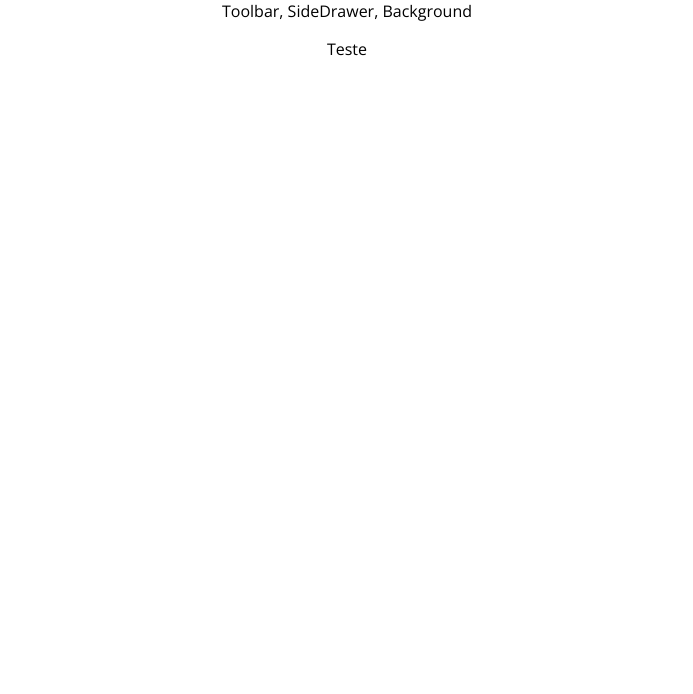
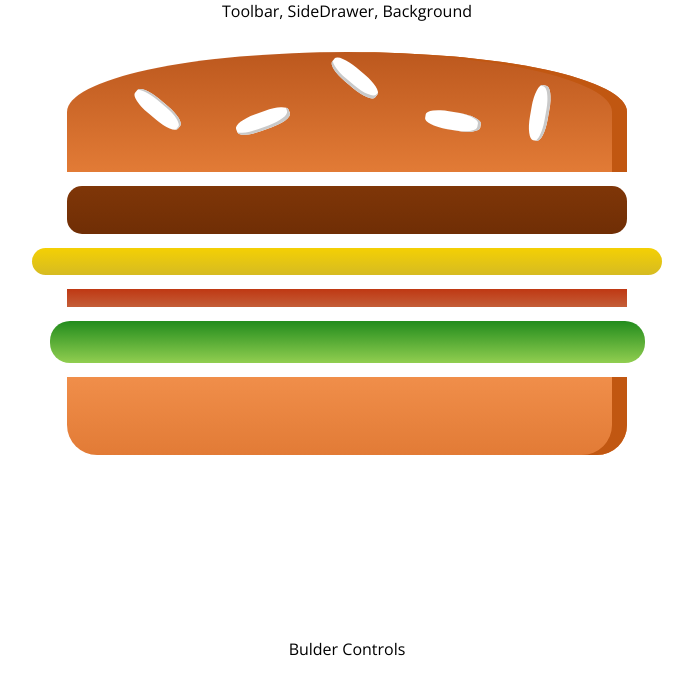
Before and after one commit to totabraz/react-complete-guide, a React app in the folder 02_burger_basics_01/: page / in a window 1280 px wide. Shown: the top 694 px of the page, without its empty margins (293-986 px from the left). Built offline with nearby package versions, Linux system fonts and the light colour scheme.

Commit message:
printing the burger.. (until class 156)

```diff
--- a/02_burger_basics_01/package.json
+++ b/02_burger_basics_01/package.json
@@ -42,6 +42,7 @@
     "postcss-normalize": "7.0.1",
     "postcss-preset-env": "6.7.0",
     "postcss-safe-parser": "4.0.1",
+    "prop-types": "^15.7.2",
     "react": "^16.10.1",
     "react-app-polyfill": "^1.0.3",
     "react-dev-utils": "^9.0.4",
--- a/02_burger_basics_01/src/App.js
+++ b/02_burger_basics_01/src/App.js
@@ -2,7 +2,9 @@
 import logo from './logo.svg';
 import './App.css';
 
-import Layout from '../src/components/Layout/Layouts';
+
+import BurgerBuilder from './containers/BurgerBuilder/BurgerBuilder';
+import Layout from './containers/Layout/Layouts';
 
 function App() {
   return (
@@ -22,7 +24,7 @@
         </a>
       </header> */}
       <Layout>
-        <p>Teste</p>
+        <BurgerBuilder/>
       </Layout>
     </div>
   );
--- /dev/null
+++ b/02_burger_basics_01/src/components/Burger/Burger.js
@@ -0,0 +1,20 @@
+import React from 'react';
+
+import classes from './burger.module.css'
+import BurgerIngredients from './BurgerIngredients';
+
+
+const burger = (props) => {
+    return(
+        <div className={classes.burger}>
+            <BurgerIngredients type="bread-top"/>
+            <BurgerIngredients type="meat"/>
+            <BurgerIngredients type="cheese"/>
+            <BurgerIngredients type="bacon"/>
+            <BurgerIngredients type="salad"/>
+            <BurgerIngredients type="bread-bottom"/>
+        </div>
+    );
+}
+
+export default burger;
--- /dev/null
+++ b/02_burger_basics_01/src/components/Burger/BurgerIngredients.js
@@ -0,0 +1,42 @@
+import React from 'react';
+
+import classes from './BurgerIngredients.module.css';
+import PropTypes from 'prop-types';
+
+const BurgerIngredients = (props) => {
+    let ingredient = null;
+
+    switch (props.type) {
+        case ('bread-bottom'):
+            ingredient = <div className={classes.BreadBottom}></div>
+            break;
+        case ('bread-top'):
+            ingredient = (
+                <div className={classes.BreadTop}>
+                    <div className={classes.Seeds1}></div>
+                    <div className={classes.Seeds2}></div>
+                </div>
+            );
+            break;
+        case ('meat'):
+            ingredient = <div className={classes.Meat}></div>
+            break;
+        case ('cheese'):
+            ingredient = <div className={classes.Cheese}></div>
+            break;
+        case ('bacon'):
+            ingredient = <div className={classes.Bacon}></div>
+            break;
+        case ('salad'):
+            ingredient = <div className={classes.Salad}></div>
+            break;
+        default:
+            ingredient = null;
+    }
+    return ingredient;
+};
+
+BurgerIngredients.prototype = {
+    type: PropTypes.string.isRequired
+}
+export default BurgerIngredients;
--- /dev/null
+++ b/02_burger_basics_01/src/components/Burger/BurgerIngredients.module.css
@@ -0,0 +1,113 @@
+.BreadBottom {
+    height: 13%;
+    width: 80%;
+    background: linear-gradient(#F08E4A, #e27b36);
+    border-radius: 0 0 30px 30px;
+    box-shadow: inset -15px 0 #c15711;
+    margin: 2% auto;
+}
+
+.BreadTop {
+    height: 20%;
+    width: 80%;
+    background: linear-gradient(#bc581e, #e27b36);
+    border-radius: 50% 50% 0 0;
+    box-shadow: inset -15px 0 #c15711;
+    margin: 2% auto;
+    position: relative;
+}
+
+.Seeds1 {
+    width: 10%;
+    height: 15%;
+    position: absolute;
+    background-color: white;
+    left: 30%;
+    top: 50%;
+    border-radius: 40%;
+    transform: rotate(-20deg);
+    box-shadow: inset -2px -3px #c9c9c9;
+}
+
+.Seeds1:after {
+    content: "";
+    width: 100%;
+    height: 100%;
+    position: absolute;
+    background-color: white;
+    left: -170%;
+    top: -260%;
+    border-radius: 40%;
+    transform: rotate(60deg);
+    box-shadow: inset -1px 2px #c9c9c9;
+  }
+
+.Seeds1:before {
+    content: "";
+    width: 100%;
+    height: 100%;
+    position: absolute;
+    background-color: white;
+    left: 180%;
+    top: -50%;
+    border-radius: 40%;
+    transform: rotate(60deg);
+    box-shadow: inset -1px -3px #c9c9c9;
+  }
+
+  .Seeds2 {
+    width: 10%;
+    height: 15%;
+    position: absolute;
+    background-color: white;
+    left: 64%;
+    top: 50%;
+    border-radius: 40%;
+    transform: rotate(10deg);
+    box-shadow: inset -3px 0 #c9c9c9;
+  }
+
+  .Seeds2:before {
+    content: "";
+    width: 100%;
+    height: 100%;
+    position: absolute;
+    background-color: white;
+    left: 150%;
+    top: -130%;
+    border-radius: 40%;
+    transform: rotate(90deg);
+    box-shadow: inset 1px 3px #c9c9c9;
+  }
+
+
+.Meat {
+    width: 80%;
+    height: 8%;
+    background: linear-gradient(#7f3608, #702e05);
+    margin: 2% auto;
+    border-radius: 15px;
+}
+
+.Cheese {
+    width: 90%;
+    height: 4.5%;
+    margin: 2% auto;
+    background: linear-gradient(#f4d004, #d6bb22);
+    border-radius: 20px;
+}
+
+.Salad {
+    width: 85%;
+    height: 7%;
+    margin: 2% auto;
+    background: linear-gradient(#228c1d, #91ce50);
+    border-radius: 20px;
+}
+
+.Bacon {
+    width: 80%;
+    height: 3%;
+    background: linear-gradient(#bf3813, #c45e38);
+    margin: 2% auto;
+}
--- /dev/null
+++ b/02_burger_basics_01/src/components/Burger/burger.module.css
@@ -0,0 +1,29 @@
+.burger{
+    width: 100%;
+    margin: auto;
+    height: 250px;
+    overflow: auto;
+    text-align: center;
+    font-weight: bold;
+    font-size: 1.2rem;
+}
+
+@media (min-width: 500px) and (min-height: 400px) {
+    .burger{
+        width:350px;
+        height: 300px;
+    }
+}
+
+@media (min-width: 500px) and (min-height: 401px) {
+    .burger{
+        width:450px;
+        height: 400px;
+    }
+}
+@media (min-width: 1000px) and (min-height: 700px) {
+    .burger{
+        width:700px;
+        height: 600px;
+    }
+}
--- /dev/null
+++ b/02_burger_basics_01/src/containers/BurgerBuilder/BurgerBuilder.js
@@ -0,0 +1,17 @@
+import React, { Component } from 'react';
+
+import Aux from '../../hoc/Aux';
+import Burger from '../../components/Burger/Burger'
+
+class BurgerBuilder extends Component {
+    render() {
+        return (
+            <Aux>
+                <Burger/>
+                <div>Bulder Controls</div>
+            </Aux>
+        );
+    }
+}
+
+export default BurgerBuilder;
--- /dev/null
+++ b/02_burger_basics_01/src/containers/Layout/Layout.module.css
@@ -0,0 +1,3 @@
+.content{
+    margin-top: 16px;
+}
--- a/02_burger_basics_01/src/components/Layout/Layouts.js
+++ b/02_burger_basics_01/src/containers/Layout/Layouts.js
@@ -1,13 +1,14 @@
 import React from 'react';
 import Aux from '../../hoc/Aux';
+import classes from './Layout.module.css'
 
-const layout = (props) => (
+const Layout = (props) => (
     <Aux>
         <div>Toolbar, SideDrawer, Background</div>
-        <main>
+        <main className={classes.content}>
             {props.children}
         </main>
     </Aux>
 );
 
-export default layout;
+export default Layout;
```
